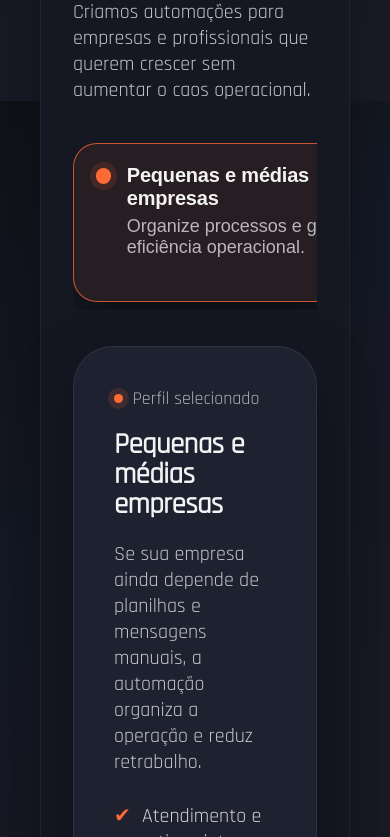
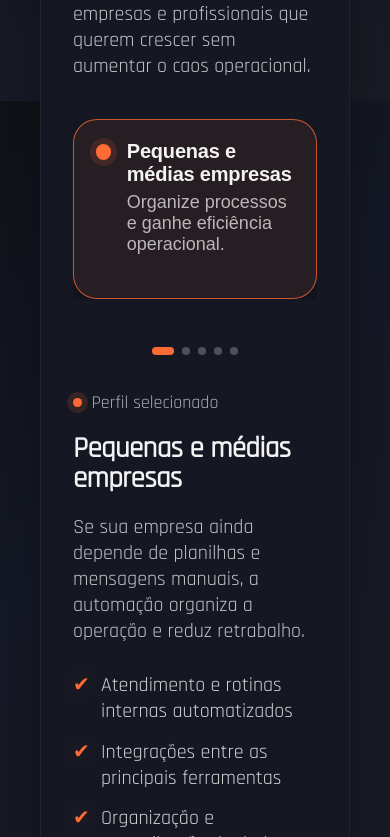
Before and after one commit to AnabelMarinho/VulpesFlow, an Angular app: page / in a window 390 px wide. Shown: the part 1587-2424 px from the top of the page. Built offline with nearby package versions, Linux system fonts and the light colour scheme.

Commit message:
styles: melhoras na responsividade mobile

```diff
--- a/src/app/components/footer/footer.html
+++ b/src/app/components/footer/footer.html
@@ -7,7 +7,7 @@
     <div class="nav-links">
         <a routerLink="/" fragment="about-section">Sobre nós</a>
         <a routerLink="/" fragment="services-section">Serviços</a>
-        <a routerLink="/" fragment="projetos-section">Projetos</a>
+        <a routerLink="/" fragment="projects-section">Projetos</a>
         <a routerLink="/" fragment="equipe-section">Equipe</a>
     </div>
     </div>
--- a/src/app/components/header/header.html
+++ b/src/app/components/header/header.html
@@ -7,7 +7,7 @@
   <div class="nav-links">
     <a routerLink="/" fragment="about-section">Sobre nós</a>
     <a routerLink="/" fragment="services-section">Serviços</a>
-    <a routerLink="/" fragment="projetos-section">Projetos</a>
+    <a routerLink="/" fragment="projects-section">Projetos</a>
     <a routerLink="/" fragment="equipe-section">Equipe</a>
     <app-button
       label="Entre em contato!"
--- a/src/app/homeSections/about/about.css
+++ b/src/app/homeSections/about/about.css
@@ -36,10 +36,22 @@
 }
 
 @media (max-width: 768px) {
+
+  .section-about .vf-container {
+    gap: 2.5rem;
+  }
+
   .about-block {
     background-color: transparent;
     border: none;
     box-shadow: none;
     padding: 0;
+    width: 100%;
+    max-width: 100%;
   }
+
+  .about-lead {
+    max-width: 100%;
   }
+
+}
--- a/src/app/homeSections/about/audience/audience.css
+++ b/src/app/homeSections/about/audience/audience.css
@@ -205,27 +205,77 @@
     margin-top: 1.75rem;
 }
 
+.audience-indicators {
+    display: none;
+}
+
 @media (max-width: 900px) {
+
   .audience-grid {
     grid-template-columns: 1fr;
     gap: 2.25rem;
   }
 
   .audience-list {
+    display: flex;
     flex-direction: row;
+    gap: 1rem;
+
     overflow-x: auto;
-        gap: 1rem;
-        padding-bottom: 0.5rem;
+    overflow-y: hidden;
+
+    padding: 0;
     scroll-snap-type: x mandatory;
     -webkit-overflow-scrolling: touch;
   }
 
   .audience-item {
-        min-width: min(20rem, 80vw);
+    flex: 0 0 100%;
+    max-width: 100%;
     scroll-snap-align: start;
+    box-sizing: border-box;
   }
 
   .audience-panel {
-        padding: 2.5rem;
+    padding: 0;
+    background-color: transparent;
+    border: none;
+    box-shadow: none;
   }
+
+    .audience-item {
+    transform: none !important;
+    transition: none !important;
   }
+
+  .audience-item:hover {
+    transform: none !important;
+  }
+
+  .audience-panel.animate {
+    animation: none !important;
+  }
+
+
+  .audience-indicators {
+    display: flex;
+    justify-content: center;
+    align-items: center;
+    gap: 0.5rem;
+    margin-top: 0.75rem;
+  }
+
+  .indicator-dot {
+    width: 8px;
+    height: 8px;
+    border-radius: 999px;
+    background: rgba(255, 255, 255, 0.25);
+    transition: all 0.3s ease;
+  }
+
+  .indicator-dot.active {
+    width: 22px;
+    background: var(--primary);
+  }
+
+}
--- a/src/app/homeSections/about/audience/audience.html
+++ b/src/app/homeSections/about/audience/audience.html
@@ -30,6 +30,14 @@
       </button>
     </div>
 
+    <div class="audience-indicators">
+      <span
+        *ngFor="let p of profiles; let i = index"
+        class="indicator-dot"
+        [class.active]="activeIndex() === i"
+      ></span>
+    </div>
+
     <div class="audience-panel" [class.animate]="panelAnimate()">
       <div class="audience-panel-kicker">
         <span class="audience-dot" aria-hidden="true"></span>Perfil selecionado
--- a/src/app/homeSections/about/benefits/benefits.css
+++ b/src/app/homeSections/about/benefits/benefits.css
@@ -104,28 +104,36 @@
     background: rgba(25, 28, 40, 0.98);
 }
 
-@media (max-width: 764px) {
+@media (max-width: 900px) {
+
   .benefits-orbit-inner {
     grid-template-columns: 1fr;
     gap: 1.5rem;
     padding: 0;
+    min-height: auto;
   }
 
   .benefits-orbit-inner > * {
     grid-column: auto !important;
     grid-row: auto !important;
+    min-width: 0;
   }
 
-  .benefits-orbit-ring {
-    position: static;
-    display: grid;
-    grid-template-columns: repeat(2, minmax(0, 1fr));
-    gap: 1rem;
+  .benefits-core {
+    max-width: 100%;
+    width: 100%;
+    padding: 1.75rem;
+    box-sizing: border-box;
+  }
+
+  .benefits-core-text {
+    font-size: clamp(1rem, 4vw, 1.25rem);
   }
 
   .benefit-chip {
-    position: static;
     width: 100%;
     max-width: 100%;
+    box-sizing: border-box;
   }
+
 }
--- a/src/app/homeSections/about/how/how.css
+++ b/src/app/homeSections/about/how/how.css
@@ -74,13 +74,15 @@
     transform: translateY(0);
 }
 
-@media (max-width: 764px) {
+@media (max-width: 900px) {
   .how-timeline {
     flex-direction: column;
   }
 
   .how-step {
     flex: none;
+    width: 100%;
+    max-width: 100%;
     transform: none;
     cursor: default;
   }
--- a/src/app/homeSections/projects/projects.css
+++ b/src/app/homeSections/projects/projects.css
@@ -230,10 +230,17 @@
 @media (max-width: 900px) {
     .projects-grid {
         grid-template-columns: 1fr;
-        padding: 2.25rem 1.75rem;
+        padding: 0;
+        background: transparent;
+        border: none;
+        box-shadow: none;
     }
 
     .projects-right {
         justify-content: flex-start;
     }
+
+    .projects-card {
+        background-color: transparent;
+    }
 }
```
Lines whose indentation alone changed are shown as unchanged.
